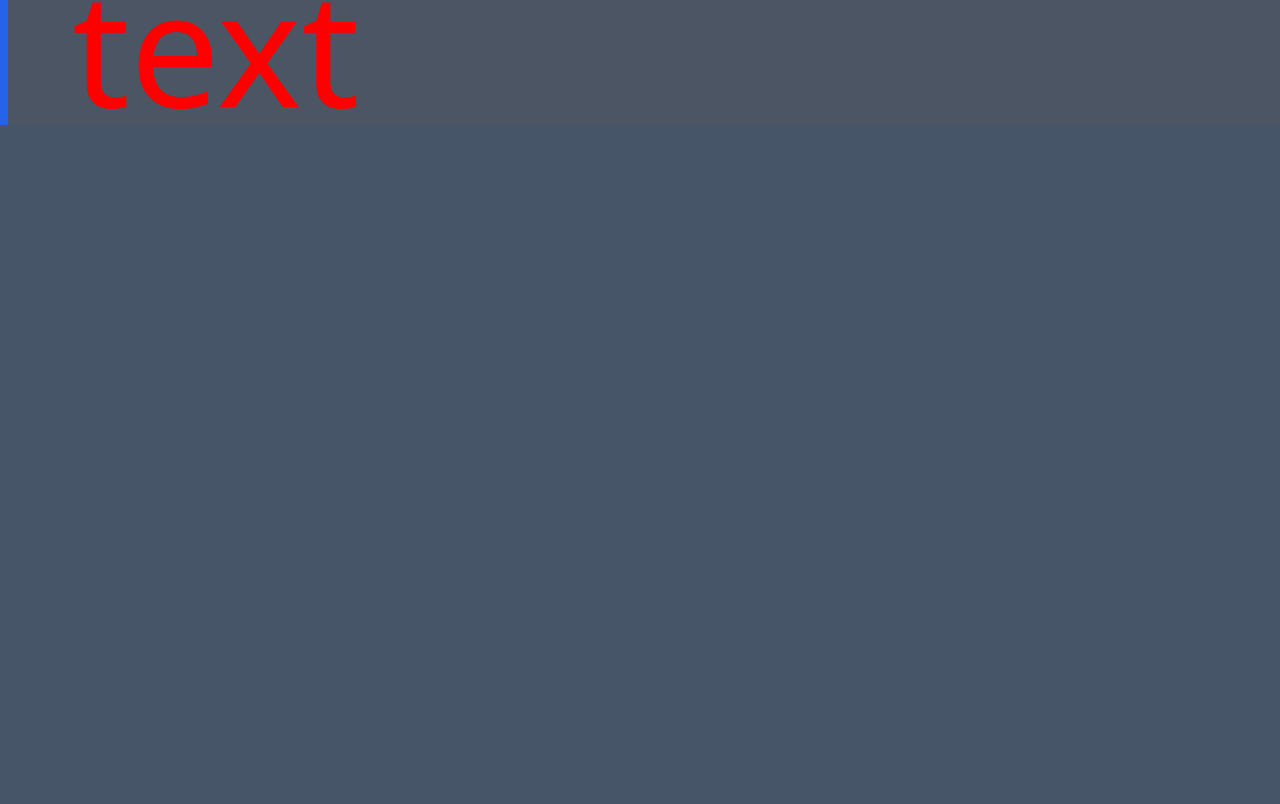
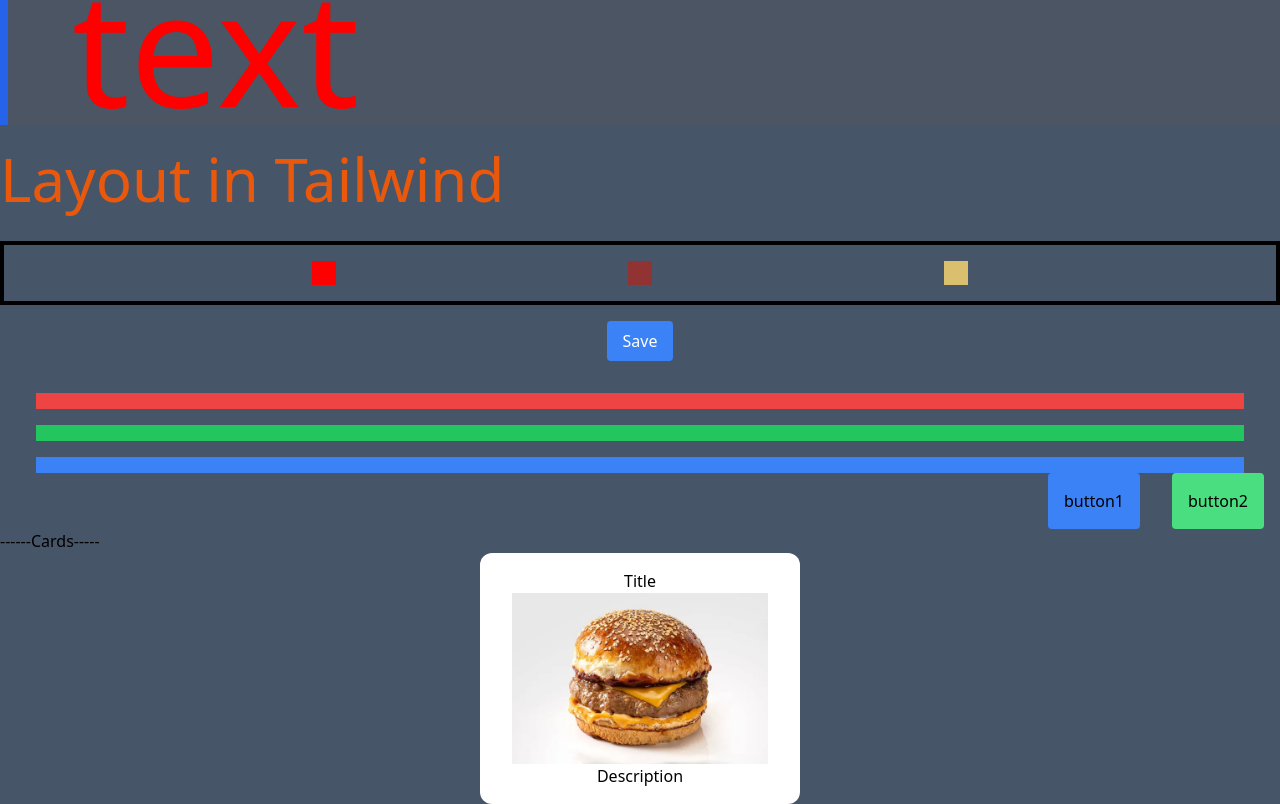
Before and after one commit to TanveerSingh31/TailwindCSS, a website: page public/index.html in a window 1280 px wide. Shown: the part 375-1179 px from the top of the page. Before the commit the page ends 800 px from the top, so only its background shows below. Drawn offline with Linux system fonts and the light colour scheme.

Commit message:
added additional topics

```diff
--- a/package.json
+++ b/package.json
@@ -4,7 +4,7 @@
   "description": "intro to tailwind",
   "main": "index.js",
   "scripts": {
-    "test": "echo \"Error: no test specified\" && exit 1"
+    "build-tailwind": "npx tailwindcss -i ./src/styles.css -o ./public/output.css --watch"
   },
   "author": "",
   "license": "ISC",
--- a/public/index.html
+++ b/public/index.html
@@ -7,6 +7,8 @@
     <link rel="stylesheet" href="output.css"/>
 </head>
 <body class="bg-slate-600">
+
+    <!-- Font, styles -->
     <div class="pl-16 bg-gray-600 border-l-8 border-blue-600">
         <p class="text-6xl text-primary"> This is sample text </p>
         <p class="text-6xl text-red-400"> This is sample text </p>
@@ -14,5 +16,48 @@
         <p class="text-6xl text-secondary-200"> This is sample text </p>
         <p class="text-6xl text-very-huge-tan text-secondary-100"> This is sample text </p>
     </div>
+
+    <br>
+
+    <!-- Flexboxes -->
+    <p class="text-6xl text-orange-600">Layout in Tailwind</p>
+    <div class="mt-8 p-4 flex justify-evenly border-4 border-black">
+        <div class="w-6 h-6 bg-secondary-100"></div>
+        <div class="w-6 h-6 bg-secondary-200"></div>
+        <div class="w-6 h-6 bg-primary"></div>
+    </div>
+
+
+    <!-- Button -->
+    <div class="text-center">
+        <button class="px-4 py-2 m-4 btn bg-blue-500 rounded text-white ">Save</button>
+    </div>
+
+
+    <!-- Responsive Classes -->
+    <div class="mx-0 sm:mx-1 md:mx-3 lg:mx-6 xl:mx-9">
+        <div class="w-full h-4 mt-4 bg-red-500"></div>
+        <div class="w-full h-4 mt-4 bg-green-500"></div>
+        <div class="w-full h-4 mt-4 bg-blue-500"></div>
+    </div>
+
+        <!-- for sm screen sized buttons will be in center , for above will be at the end.  -->
+    <div class="flex justify-center sm:justify-end">
+        <button class="bg-blue-500 rounded mx-4 p-4 ">button1</button>
+        <button class="bg-green-400 rounded mx-4 p-4 ">button2</button>
+    </div>
+
+
+
+    <!-- Cards -->
+    <div>------Cards-----</div>
+    <div class="bg-white p-4 px-8 w-1/4 text-center rounded-xl mx-auto">
+        <div >Title</div>
+        <img class="inline" src="./images/cheeseburger.png">
+        <div>Description</div>
+    </div>
+
+
+
 </body>
 </html>
```
Also changed, not shown: public/images/cheeseburger.png (added), public/output.css, 2 other files.
